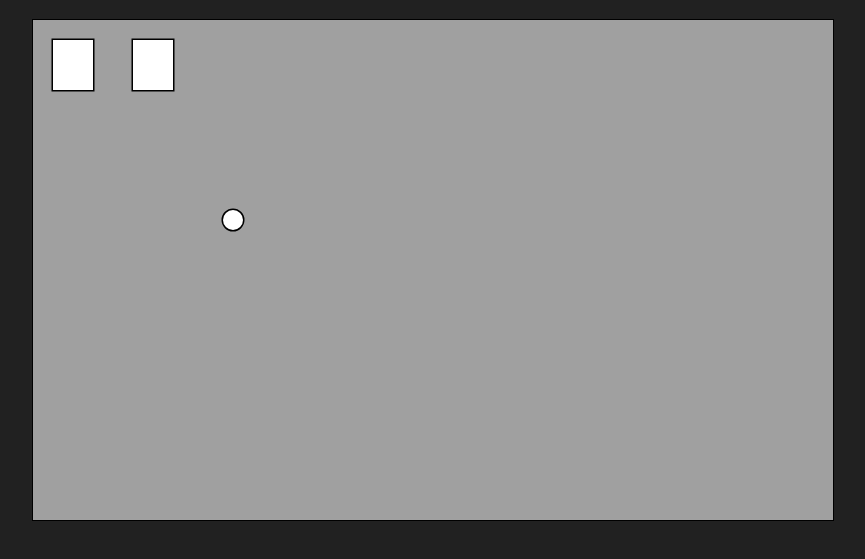
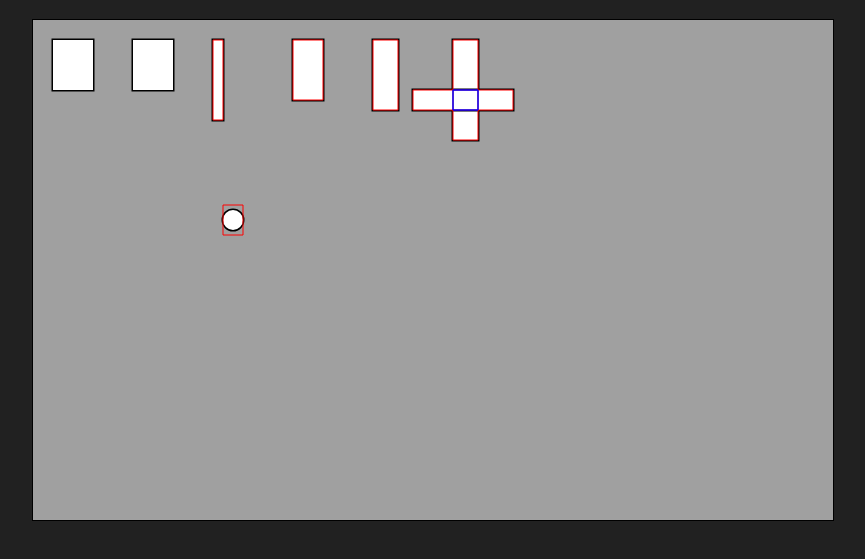
Before and after one commit to Carrotlord/charge-2-game, a plain HTML site: page index.html in a window 1280 px wide. Shown: the part 61-620 px from the top of the page, without its empty margins (207-1072 px from the left). Drawn offline with Linux system fonts and the light colour scheme.

Commit message:
Implement collision detection and hitboxes.

```diff
--- a/charge2.js
+++ b/charge2.js
@@ -40,21 +40,44 @@ function drawCircle(x, y, radius) {
     g.context.fill();
 }
 
-function drawRect(x, y, width, height) {
-    g.context.strokeStyle = "black";
-    g.context.lineWidth = 3;
+function drawGenericRect(x, y, width, height, strokeColor, strokeWidth, fillColor) {
+    g.context.strokeStyle = strokeColor;
+    g.context.lineWidth = strokeWidth;
     // Need to begin path to avoid player border
     // connecting with rectangle border
     g.context.beginPath();
     g.context.rect(x, y, width, height);
     g.context.stroke();
-    g.context.fillStyle = "white";
-    g.context.fill();
+    if (!isUndefined(fillColor)) {
+        g.context.fillStyle = fillColor;
+        g.context.fill();
+    }
+}
+
+function drawRect(x, y, width, height) {
+    drawGenericRect(x, y, width, height, "black", 3, "white");
 }
 
 function clearScreen() {
     g.context.fillStyle = GAME_BG_COLOR;
     g.context.fillRect(0, 0, SCREEN_WIDTH, SCREEN_HEIGHT);
+}
+
+function collisionDetect() {
+    for (var i = 0; i < g.entities.length; i++) {
+        var currentEntity = g.entities[i];
+        for (var j = 0; j < g.entities.length; j++) {
+            var otherEntity = g.entities[j];
+            // Check collisions with all entities except self
+            if (currentEntity !== otherEntity) {
+                // Draw the intersection
+                var intersection = currentEntity.hitbox.intersect(otherEntity.hitbox);
+                if (intersection !== null) {
+                    intersection.draw();
+                }
+            }
+        }
+    }
 }
 
 function draw() {
@@ -64,11 +87,21 @@ function draw() {
     for (var i = 0; i < g.entities.length; i++) {
         g.entities[i].draw();
     }
+    // All hitboxes should be drawn after entities are finished drawing
+    for (var i = 0; i < g.entities.length; i++) {
+        g.entities[i].hitbox.draw();
+    }
+    collisionDetect();
     drawRect(100, 20, 40, 50);
 }
 
 function setup() {
     g.entities.push(g.player);
+    g.entities.push(new Wall(180, 20, 10, 80));
+    g.entities.push(new Wall(260, 20, 30, 60));
+    g.entities.push(new Wall(340, 20, 25, 70));
+    g.entities.push(new Wall(420, 20, 25, 100));
+    g.entities.push(new Wall(380, 70, 100, 20));
     var canvas = document.getElementById("screen");
     canvas.height = SCREEN_HEIGHT;
     canvas.width = SCREEN_WIDTH;
--- /dev/null
+++ b/common.js
@@ -0,0 +1,3 @@
+function isUndefined(value) {
+    return (typeof value) === "undefined";
+}
--- /dev/null
+++ b/hitbox.js
@@ -0,0 +1,60 @@
+function Rectangle(x, y, width, height) {
+    this.x = x;
+    this.y = y;
+    this.width = width;
+    this.height = height;
+}
+
+Rectangle.prototype.draw = function() {
+    drawGenericRect(this.x, this.y, this.width, this.height, "blue", 1);
+}
+
+function Hitbox(owner, xOffset, yOffset, xOffset2, yOffset2) {
+    this.owner = owner;
+    this.xOffset = xOffset;
+    this.yOffset = yOffset;
+    this.xOffset2 = xOffset2;
+    this.yOffset2 = yOffset2;
+    console.assert(this.xOffset < this.xOffset2, "xOffset2 can't be less than xOffset");
+    console.assert(this.yOffset < this.yOffset2, "yOffset2 can't be less than yOffset");
+}
+
+Hitbox.prototype.getX = function() {
+    return this.owner.x + this.xOffset;
+}
+
+Hitbox.prototype.getY = function() {
+    return this.owner.y + this.yOffset;
+}
+
+Hitbox.prototype.getX2 = function() {
+    return this.owner.x + this.xOffset2;
+}
+
+Hitbox.prototype.getY2 = function() {
+    return this.owner.y + this.yOffset2;
+}
+
+Hitbox.prototype.getWidth = function() {
+    return this.getX2() - this.getX();
+}
+
+Hitbox.prototype.getHeight = function() {
+    return this.getY2() - this.getY();
+}
+
+Hitbox.prototype.draw = function() {
+    drawGenericRect(this.getX(), this.getY(), this.getWidth(), this.getHeight(), "red", 1);
+}
+
+Hitbox.prototype.intersect = function(otherHitbox) {
+    var x = Math.max(this.getX(), otherHitbox.getX());
+    var y = Math.max(this.getY(), otherHitbox.getY());
+    var x2 = Math.min(this.getX2(), otherHitbox.getX2());
+    var y2 = Math.min(this.getY2(), otherHitbox.getY2());
+    if (x > x2 || y > y2) {
+        return null;
+    } else {
+        return new Rectangle(x, y, x2 - x, y2 - y);
+    }
+}
--- a/index.html
+++ b/index.html
@@ -3,7 +3,10 @@
 <head>
   <title>Charge 2: The Game</title>
   <link rel="stylesheet" href="charge2.css">
+  <script src="common.js" type="text/javascript"></script>
+  <script src="hitbox.js" type="text/javascript"></script>
   <script src="player.js" type="text/javascript"></script>
+  <script src="wall.js" type="text/javascript"></script>
   <script src="charge2.js" type="text/javascript"></script>
 </head>
 <body onload="setup();">
--- a/player.js
+++ b/player.js
@@ -3,6 +3,7 @@ function Player() {
     this.y = 200;
     this.walkXVel = 5;
     this.walkYVel = 5;
+    this.hitbox = new Hitbox(this, -10, -15, 10, 15);
 }
 
 Player.prototype.walkDown = function() {
--- /dev/null
+++ b/wall.js
@@ -0,0 +1,11 @@
+function Wall(x, y, width, height) {
+    this.x = x;
+    this.y = y;
+    this.width = width;
+    this.height = height;
+    this.hitbox = new Hitbox(this, 0, 0, this.width, this.height);
+}
+
+Wall.prototype.draw = function() {
+    drawRect(this.x, this.y, this.width, this.height);
+}
```
